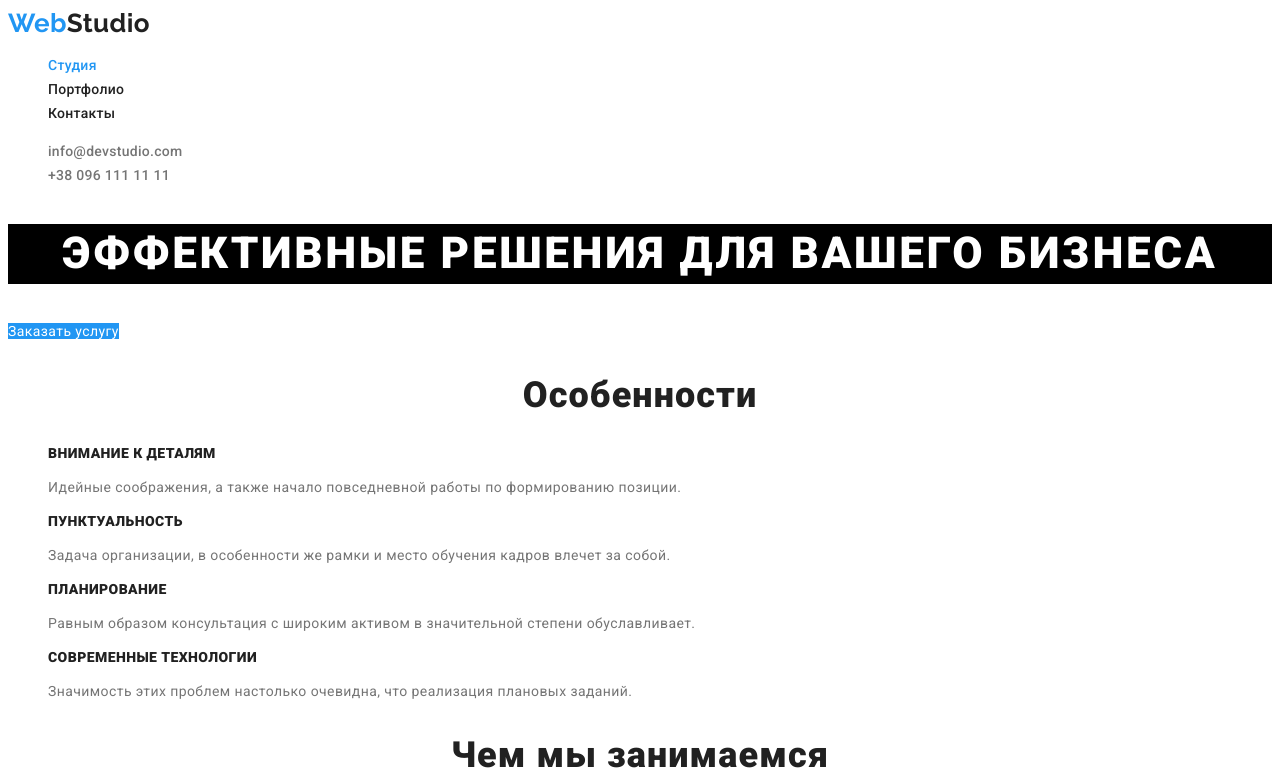
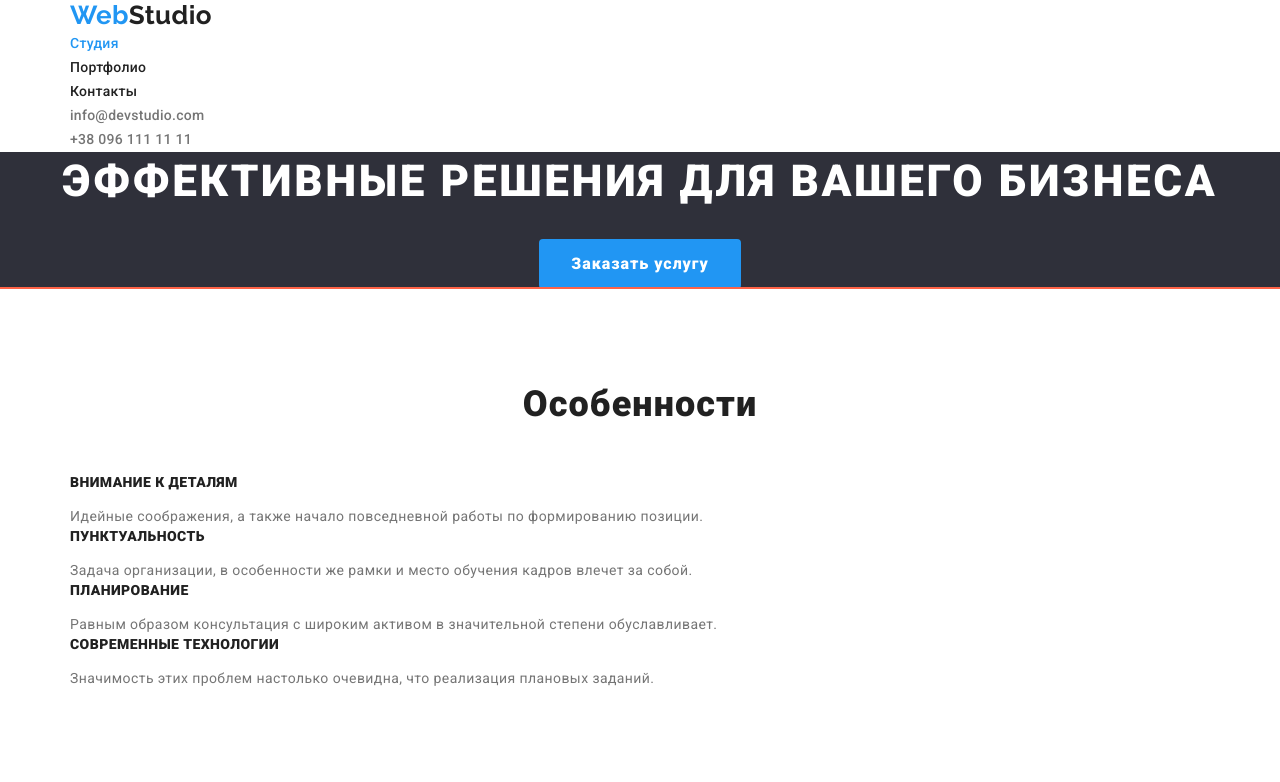
Before and after one commit to AndrewPechnikov/goit-markup-hw-03, a plain HTML site: page index.html in a window 1280 px wide. Shown: the top 782 px of the page. Drawn offline with nearby package versions, Linux system fonts and the light colour scheme.

Commit message:
Разместил часть элементов

```diff
--- a/css/styles.css
+++ b/css/styles.css
@@ -21,10 +21,36 @@ body {
 }
 
 .list {
+  padding: 0;
+  margin: 0;
   list-style-type: none;
 }
 
+.container {
+  width: 1170px;
+  margin: 0 auto;
+  padding: 0px 15px;
+  /* outline: solid 2px tomato; */
+}
+
+.section{
+  padding: 94px 0;
+  outline: solid 2px tomato;
+
+}
+
+.command-background{
+  background-color:  #F5F4FA;
+
+}
+
+
+.zero-top-padding{
+  padding-top: 0;
+}
+
 /* Header */
+
 
 .logo {
   color: var(--additional-color);
@@ -69,23 +95,39 @@ body {
 
 /* Hero */
 
-.hero h1 {
+.hero{
+  text-align: center;
+  background-color: #2F303A  ;
+
+}
+
+.hero-title {
+  margin-top: 0;
+  margin-bottom: 28px;
   color: var(--white-text);
-  background-color: black;
   font-weight: 900;
   font-size: 44px;
   line-height: 1.36;
-  text-align: center;
   letter-spacing: 0.06em;
   text-transform: uppercase;
 }
 
 .hero .button {
+  display: inline-block;
+  min-width: 200;
+  border-radius: 4px;
+  padding: 10px 32px;
   color: var(--white-text);
   background-color: var(--focus-color);
+  font-weight: 700;
+  font-size: 16px;
+  line-height: 1.87;
+  letter-spacing: 0.06em;
 }
 
 .section-title {
+  margin-top: 0;
+  margin-bottom: 50px;
   color: var(--additional-color);
   font-weight: 700;
   font-size: 36px;
@@ -95,12 +137,19 @@ body {
 }
 
 /* Features */
+
 .features .title {
+  margin-top: 0;
+  margin-bottom: 10;
   color: var(--additional-color);
   font-weight: 700;
   font-size: 14px;
   line-height: 1.14;
   text-transform: uppercase;
+}
+
+.features p {
+  margin: 0;
 }
 
 /* Command */
--- a/index.html
+++ b/index.html
@@ -10,10 +10,12 @@
       href="https://fonts.googleapis.com/css2?family=Raleway:wght@700&family=Roboto:wght@400;500;900&display=swap"
       rel="stylesheet"
     />
+    <link rel="stylesheet" href="https://cdnjs.cloudflare.com/ajax/libs/modern-normalize/1.1.0/modern-normalize.min.css" integrity="sha512-wpPYUAdjBVSE4KJnH1VR1HeZfpl1ub8YT/NKx4PuQ5NmX2tKuGu6U/JRp5y+Y8XG2tV+wKQpNHVUX03MfMFn9Q==" crossorigin="anonymous" referrerpolicy="no-referrer" />
     <link rel="stylesheet" href="./css/styles.css" />
   </head>
   <body>
     <header>
+      <div class="container">
         <nav>
           <a href="./index.html" class="logo link"
             ><span class="first-part-logo">Web</span>Studio</a
@@ -38,14 +40,16 @@
             <a href="tel:+380961111111" class="link">+38 096 111 11 11</a>
           </li>
         </ul>
+      </div>
     </header>
     <main>
       <section class="hero">
-        <h1>Эффективные решения для вашего бизнеса</h1>
+        <h1 class="hero-title">Эффективные решения для вашего бизнеса</h1>
         <a href="" class="button link">Заказать услугу</a>
       </section>
 
       <section class="section">
+        <div class="container">
           <h2 class="section-title">Особенности</h2>
           <ul class="features list">
             <li>
@@ -76,10 +80,11 @@
                 плановых заданий.
               </p>
             </li>
-        </ul>
+          </ul></div>
       </section>
 
-      <section class="section">
+      <section class="section zero-top-padding">
+        <div class="container">
           <h2 class="section-title">Чем мы занимаемся</h2>
           <ul class="services list">
             <li>
@@ -104,10 +109,12 @@
               />
             </li>
           </ul>
+        </div>
+
       </section>
 
-      <section class="section">
-        <h2 class="section-title">Наша команда</h2>
+      <section class="section another-background">
+        <div class="container"><h2 class="section-title">Наша команда</h2>
           <ul class="command list">
             <li>
               <img
@@ -145,7 +152,7 @@
               <h3 class="name">Николай Тарасов</h3>
               <p>UI Designer</p>
             </li>
-        </ul>
+          </ul></div>
       </section>
 
     </main>
```
Also changed, not shown: portfolio.html (+1 -0 lines). Lines whose indentation alone changed are shown as unchanged.
